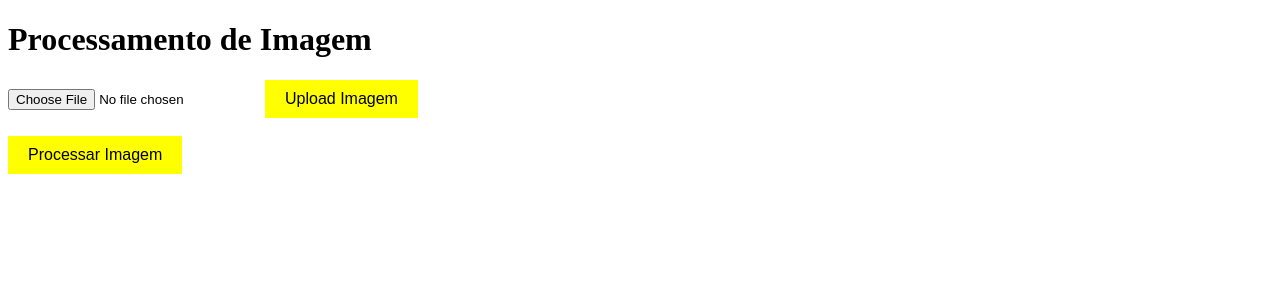
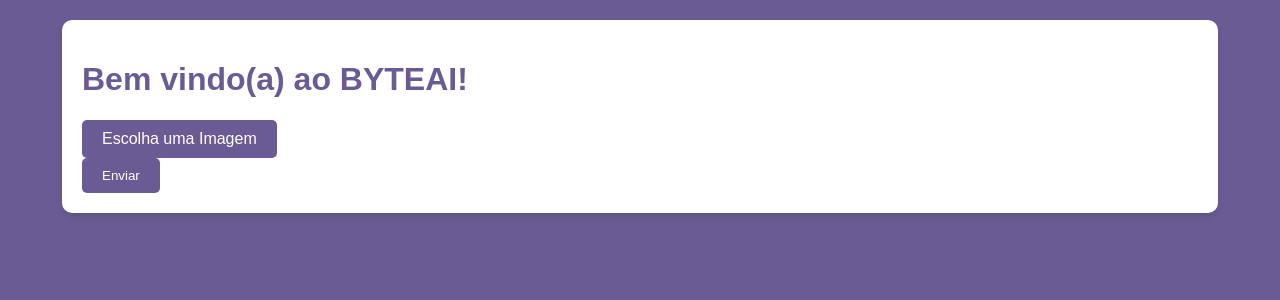
Before and after one commit to nathborges/genai-demo, a Flask app: page / in a window 1280 px wide. Shown: the top 300 px of the page. Run offline with Flask 3, Linux system fonts and the light colour scheme.

Commit message:
Adicionando frontend

```diff
--- a/app.py
+++ b/app.py
@@ -1,4 +1,5 @@
 from flask import Flask, request, jsonify, render_template
+from flask_cors import CORS
 import base64
 import io
 import os
@@ -6,6 +7,7 @@
 import google.generativeai as genai
 
 app = Flask(__name__)
+CORS(app) # Habilitar CORS para todas as rotas da sua aplicação
 
 genai.configure(api_key=os.environ.get('GOOGLE_API_KEY'))
 model = genai.GenerativeModel('gemini-pro-vision')
@@ -33,7 +35,6 @@
         # Converte os bytes em um objeto de imagem
         image = Image.open(io.BytesIO(image_data))
 
-
         response = model.generate_content(["Descreva com detalhes", image])
         response.resolve()
 
--- a/requirements.txt
+++ b/requirements.txt
@@ -1,4 +1,5 @@
 Flask
+flask-cors
 Gunicorn
 google-generativeai
 Pillow
--- a/templates/home.html
+++ b/templates/home.html
@@ -1,90 +1,183 @@
 <!DOCTYPE html>
-<html>
-<head>
-    <title>Página de Exemplo</title>
+<html lang="en">
+  <head>
+    <meta charset="UTF-8" />
+    <meta name="viewport" content="width=device-width, initial-scale=1.0" />
+    <title>BYTEAI</title>
     <style>
-        .button {
+        body {
+            font-family: Arial, sans-serif;
+            margin: 0;
+            padding: 20px;
+            background-color: #6b5b95;
+        }
+        .container {
+            max-width: 90%;
+            margin: 0 auto;
+            background-color: #ffffff;
+            padding: 20px;
+            border-radius: 10px;
+            box-shadow: 0 4px 6px rgba(0, 0, 0, 0.1);
+        }
+        h1 {
+            color: #6b5b95;
+        }
+        .output {
+            margin-top: 20px;
+            border: 1px solid #ccc;
+            padding: 10px;
+        }
+        ul {
+            list-style-type: none;
+            padding: 0;
+        }
+        ul li {
+            margin-bottom: 10px;
+        }
+        strong {
+            color: #6b5b95;
+        }
+        input[type="file"] {
+            display: none;
+        }
+        .custom-upload-button {
             display: inline-block;
+            background-color: #6b5b95;
+            color: #ffffff;
+            border: none;
             padding: 10px 20px;
-            background-color: yellow;
-            color: black;
-            font-size: 16px;
-            border: none;
+            border-radius: 5px;
             cursor: pointer;
-            margin-right: 10px;
+            transition: background-color 0.3s;
+        }
+        .custom-upload-button:hover {
+            background-color: #563d7c;
+        }
+        #fileLabel {
+            display: inline-block;
+            margin-left: 10px;
+        }
+        .loading {
+            display: none;
+            margin-top: 10px;
+            color: #6b5b95;
+        }
+        .loading.active {
+            display: inline;
+        }
+
+        .toast-success {
+            background-color: #4caf50;
+            color: white;
+        }
+
+        .toast-failure {
+            background-color: #f44336;
+            color: white;
         }
     </style>
-</head>
-<body>
-    <h1>Processamento de Imagem</h1>
+  </head>
+  <body>
+    <div class="container">
+      <h1>Bem vindo(a) ao BYTEAI!</h1>
+      <form id="imageUploadForm">
+        <label for="imageInput" class="custom-upload-button">
+          Escolha uma Imagem
+          <input type="file" id="imageInput" accept="image/*" onchange="displayImage(event)" />
+        </label>
+        <span id="fileLabel"></span>
+        <div id="imageDisplay"></div>
+        <button type="submit" class="custom-upload-button">Enviar</button>
+        <span class="loading" id="loadingIndicator">Carregando...</span>
+      </form>
+      <div class="output" id="outputDiv" style="display: none">
+        <h2>Resultado da API:</h2>
+        <p><strong>Descrição:</strong> <span id="descricao"></span></p>
+      </div>
+    </div>
+    <div id="toastElement" class="toast"></div>
+    <script>
 
-    <!-- Formulário para upload de imagem -->
-    <form id="uploadForm">
-        <input type="file" name="fileInput" id="fileInput">
-        <button type="button" class="button" onclick="uploadImage()">Upload Imagem</button>
-    </form>
+        function displayImage(event) {
+                const file = event.target.files[0];
 
-    <br>
+                if (file) {
+                    const reader = new FileReader();
 
-    <!-- Botão para processar a imagem -->
-    <button type="button" class="button" onclick="processImage()">Processar Imagem</button>
+                    reader.onload = function (e) {
+                        const imageUrl = e.target.result;
 
-    <br>
+                        const imageDisplay = document.getElementById('imageDisplay');
+                        imageDisplay.innerHTML = `<img src="${imageUrl}" alt="Imagem Selecionada" id="uploadedImage" style="max-width: 100%; border-radius: 8px; box-shadow: 0 2px 4px rgba(0, 0, 0, 0.1);">`;
+                    };
 
-    <!-- Resultado da descrição da imagem -->
-    <div id="result"></div>
-
-    <!-- Script JavaScript para fazer requisições AJAX -->
-    <script>
-        function uploadImage() {
-            var fileInput = document.getElementById('fileInput');
-            var file = fileInput.files[0];
-
-            // Verifica se um arquivo foi selecionado
-            if (!file) {
-                alert('Selecione um arquivo de imagem.');
-                return;
+                    reader.readAsDataURL(file);
+                }
             }
 
-            // Converte o arquivo para base64
-            var reader = new FileReader();
-            reader.onload = function(event) {
-                var imageData = event.target.result;
+        const imageInput = document.getElementById('imageInput');
+        const imageUploadForm = document.getElementById('imageUploadForm');
+        const outputDiv = document.getElementById('outputDiv');
+        const loadingIndicator = document.getElementById('loadingIndicator');
+        const descricaoSpan = document.getElementById('descricao');
 
-                // Envia a imagem em base64 para a rota /describe
-                fetch('/describe', {
-                    method: 'POST',
-                    headers: {
-                        'Content-Type': 'application/json'
-                    },
-                    body: JSON.stringify({ image: imageData })
-                })
-                .then(response => response.json())
-                .then(data => {
-                    console.log(data);
-                    document.getElementById('result').innerHTML = 'Imagem carregada com sucesso!';
-                })
-                .catch(error => {
-                    console.error('Erro ao carregar imagem:', error);
-                });
+        imageUploadForm.addEventListener('submit', async (e) => {
+            e.preventDefault();
+
+            const file = imageInput.files[0];
+
+            const reader = new FileReader();
+            reader.onload = async function () {
+                const base64Image = reader.result.split(',')[1];
+
+                const payload = {
+                    image: base64Image
+                };
+
+                try {
+                    loadingIndicator.classList.add('active');
+
+                    const response = await fetch('https://genai-demo-yi6x.onrender.com/describe', {
+                        method: 'POST',
+                        mode: 'cors',
+                        headers: {
+                            'Content-Type': 'application/json'
+                        },
+                        body: JSON.stringify(payload)
+                    });
+
+                    if (!response.ok) {
+                        throw new Error('Erro ao chamar a API');
+                    }
+
+                    showToast('Sucesso ao chamar a API!', 'toast-success');
+
+                    const data = await response.json();
+
+                    descricaoSpan.textContent = data.description;
+
+                    outputDiv.style.display = 'block';
+                } catch (error) {
+                    console.error('Erro:', error);
+                    showToast('Falha ao chamar a API.', 'toast-failure');
+                } finally {
+                    loadingIndicator.classList.remove('active');
+                }
             };
 
             reader.readAsDataURL(file);
-        }
+        });
 
-        function processImage() {
-            fetch('/describe', {
-                method: 'POST'
-            })
-            .then(response => response.json())
-            .then(data => {
-                console.log(data);
-                document.getElementById('result').innerHTML = 'Descrição da imagem: ' + data.description;
-            })
-            .catch(error => {
-                console.error('Erro ao processar imagem:', error);
-            });
+        function showToast(message, styleClass) {
+            const toastElement = document.getElementById('toastElement');
+            toastElement.textContent = message;
+            toastElement.className = `toast ${styleClass}`;
+            toastElement.style.display = 'block';
+
+            setTimeout(() => {
+                toastElement.style.display = 'none';
+            }, 2000);
         }
     </script>
-</body>
+  </body>
 </html>
```
